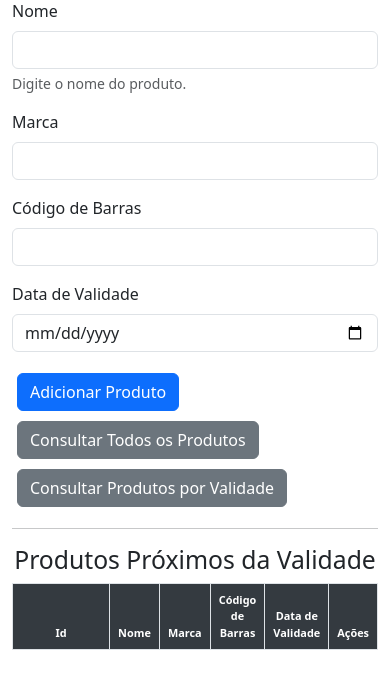
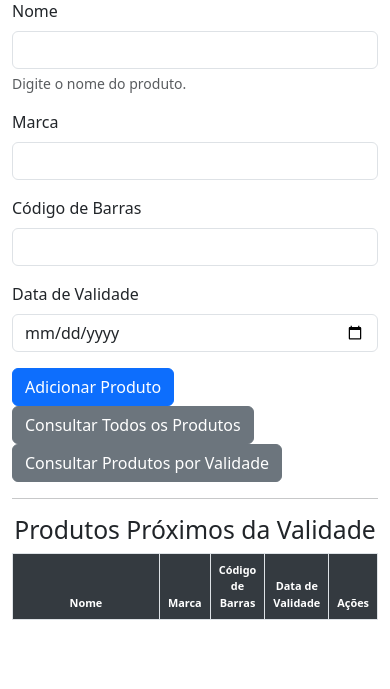
Before and after one commit to PauloMd30/gestao-de-produtos, a Flask app: page / in a window 390 px wide. Shown: the part 42-731 px from the top of the page. Run offline with Flask 2, Linux system fonts and the light colour scheme; data that the repository does not hold is empty.

Commit message:
modifiquei o styles

```diff
--- a/static/styles.css
+++ b/static/styles.css
@@ -1,13 +1,4 @@
 /* Estilo para os botões */
-button {
-  margin: 5px;
-  gap: 5px;
-  display: inline-block; /* Garantir que os botões se comportem corretamente */
-  visibility: visible; /* Garantir que os botões sejam visíveis */
-  position: relative; /* Garantir que o botão tenha o posicionamento correto */
-  z-index: 1; /* Colocar os botões na parte superior */
-}
-
 /* Estilo para a tabela */
 .table {
   width: 100%;
@@ -40,12 +31,14 @@ button {
   text-align: left;
   word-wrap: break-word; /* Quebrar palavras longas que não cabem */
 }
+
 /* Largura responsiva para as células */
 .table td,
 .table th {
   min-width: 100px; /* Definir uma largura mínima */
   word-wrap: break-word;
 }
+
 /* Tornando a tabela responsiva */
 .table-responsive {
   overflow-x: auto;
@@ -80,6 +73,18 @@ button {
   .table th {
     font-size: 2.8vw;
   }
+
+  /* Ajustar o tamanho dos botões para telas menores */
+  button {
+    font-size: 3vw; /* Ajustar o tamanho da fonte dos botões */
+    padding: 8px; /* Ajustar o padding dos botões */
+  }
+
+  /* Remover a coluna de ID em telas menores */
+  .table th:nth-child(1),
+  .table td:nth-child(1) {
+    display: none; /* Esconder a primeira coluna (ID) */
+  }
 }
 
 /* Usando @supports para garantir que as propriedades só sejam aplicadas quando suportadas */
```
